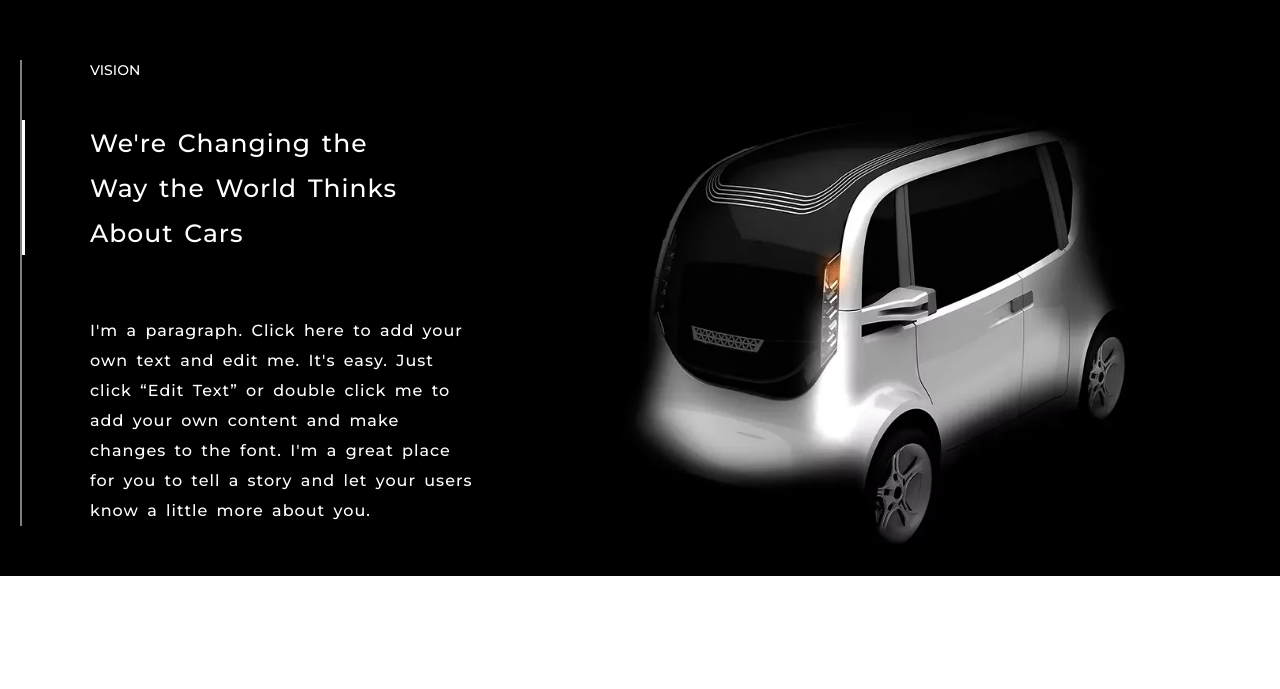
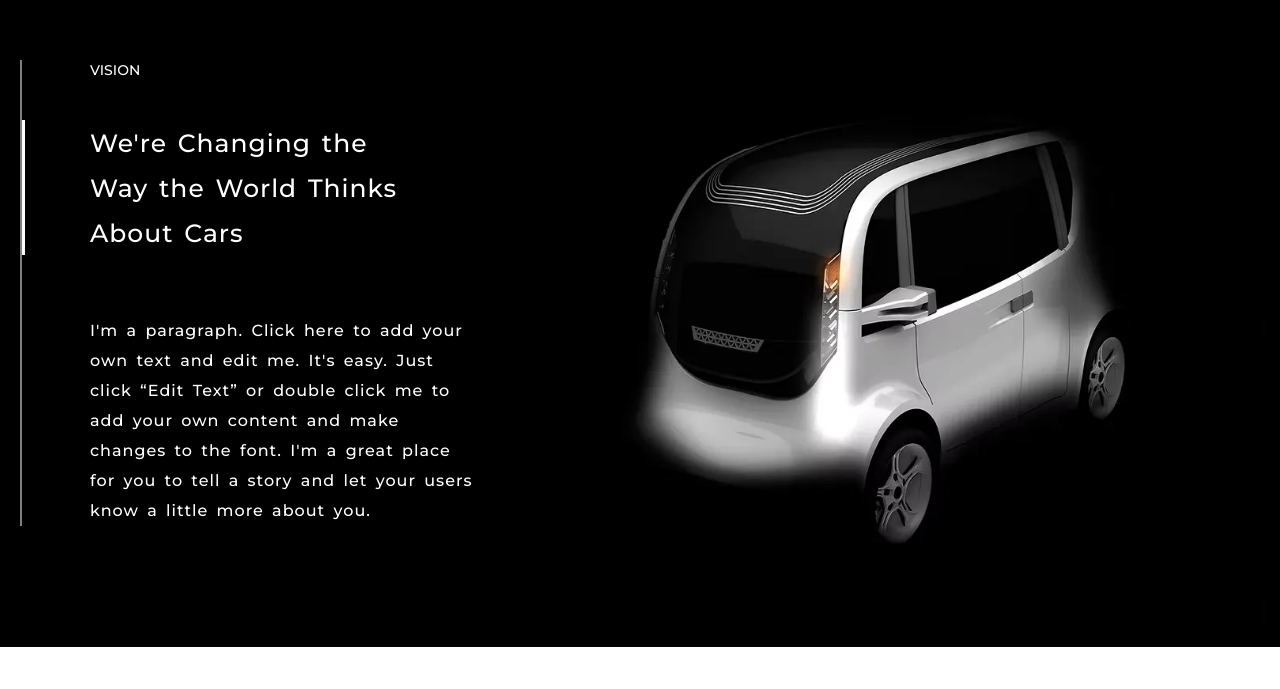
Before and after one commit to krishvaghasiya705/autono-car, a Next.js app: page / in a window 1280 px wide. Shown: the part 911-1600 px from the top of the page. Built offline with nearby package versions, Linux system fonts and the light colour scheme.

Commit message:
solved height issue in vision section

```diff
--- a/src/components/homepagecomponents/visionsection/visionsection.module.scss
+++ b/src/components/homepagecomponents/visionsection/visionsection.module.scss
@@ -1,6 +1,6 @@
 .visionsectionmain {
     margin: 121px 0 0 0;
-    padding: 50px 0;
+    padding: 50px 0 121px 0;
     background-color: var(--colorblack);
     overflow: hidden;
 
```
